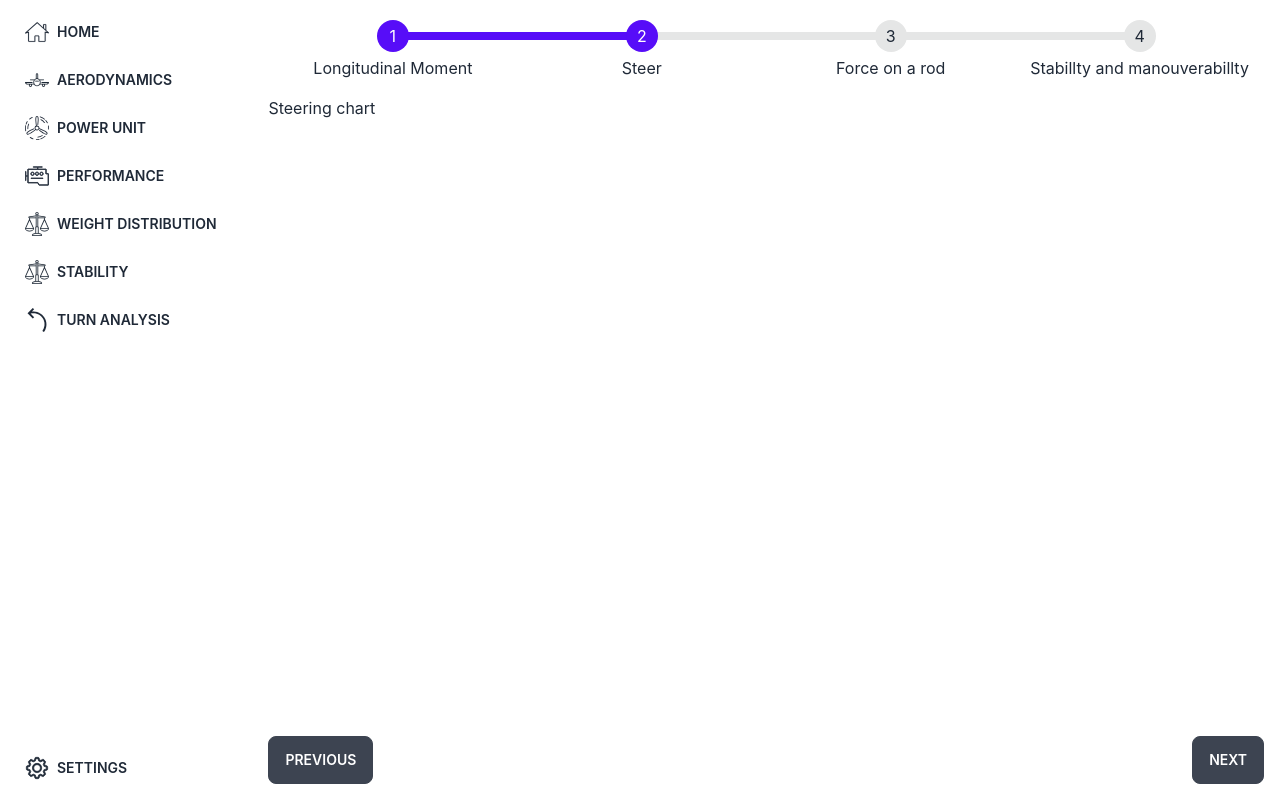
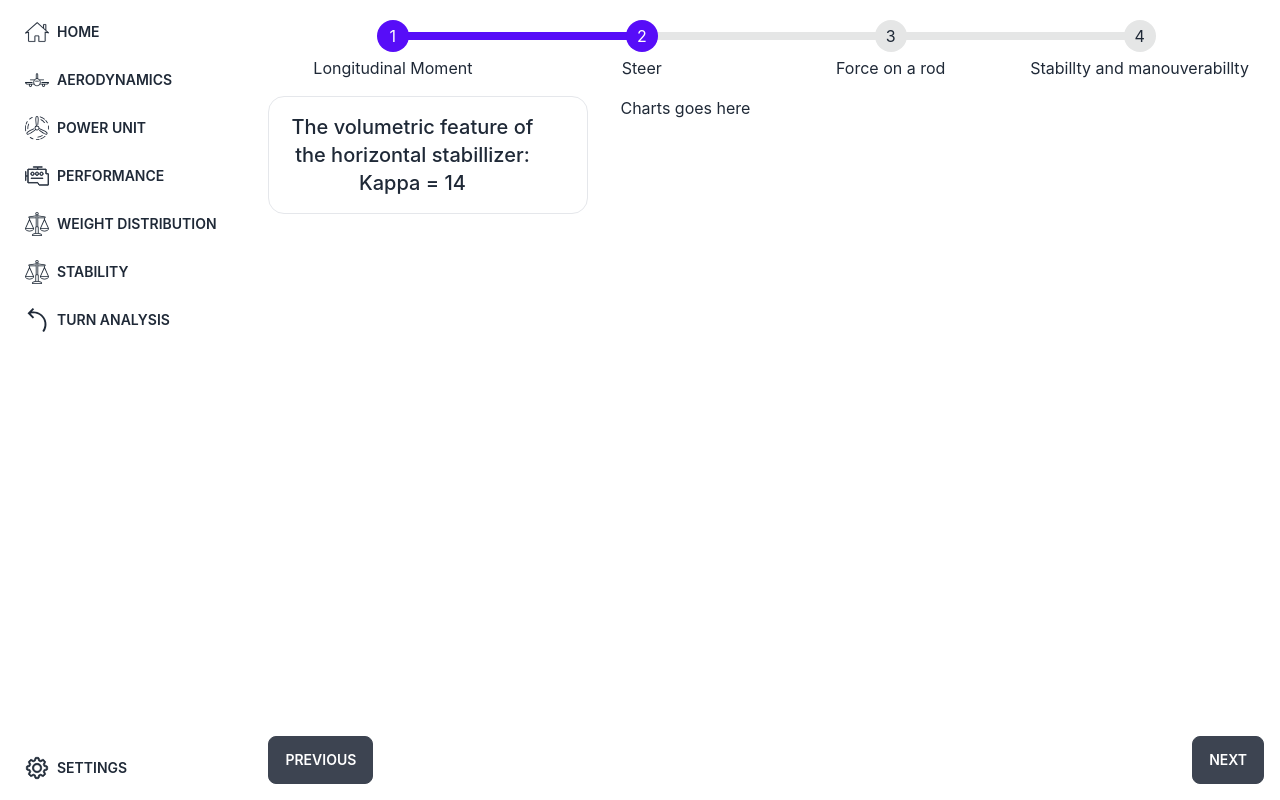
Before and after one commit to adamsmietanka/aircraft-calculator, a React (Create React App) app in the folder frontend/: page /stability/steer in a window 1280 px wide. Built offline with nearby package versions, Linux system fonts and the light colour scheme.

Commit message:
feat: added kappa dropdown with its calculations

```diff
--- /dev/null
+++ b/frontend/src/components/molecules/StabillitySteerChart.tsx
@@ -0,0 +1,11 @@
+import React from 'react'
+
+const StabillitySteerChart = () => {
+  return (
+    <div>
+      Charts goes here
+    </div>
+  )
+}
+
+export default StabillitySteerChart
--- /dev/null
+++ b/frontend/src/components/molecules/StabillitySteerKappaDataColapse.tsx
@@ -0,0 +1,84 @@
+import React, { useEffect } from "react";
+import InputNumber from "../atoms/InputNumber";
+import OverwritableInputNumber from "../atoms/OverwritableInputNumber";
+import { useLongitudalMomentStore } from "../../utils/useLongitudalMoment";
+import { useSteerOutputStore, useSteerStore } from "../../utils/useSteer";
+import { calculateKappa } from "../../utils/steerCalculation";
+
+const StabillitySteerKappaDataColapse = () => {
+  const xh = useSteerStore((state) => state.x_h);
+  const setXh = useSteerStore((state) => state.setX_h);
+  const sh = useSteerStore((state) => state.sh);
+  const setSh = useSteerStore((state) => state.setSh);
+  const configuration = useSteerStore((state) => state.speedDifference)
+  const setVelocityDifferenece = useSteerStore(
+    (state) => state.setSpeedDifference
+  );
+  const mac = useLongitudalMomentStore((state) => state.c_a);
+  const cog = useLongitudalMomentStore((state) => state.x_sc);
+  const s= useLongitudalMomentStore((state) => state.S);
+  const kappa = useSteerOutputStore((state) => state.kappa);
+  const setKappa = useSteerOutputStore((state) => state.setKappa);
+  const rudderConfiguration = [
+    { name: "T-tail", value: 0.98 },
+    { name: "Rudder in fuselage axis", value: 0.9 },
+    { name: "Rudder below fuselage axis", value: 0.85 },
+  ];
+  useEffect(()=>{setKappa(calculateKappa({s,sh,configuration,mac,xh,cog}))},[cog, configuration, mac, s, setKappa,sh, xh])
+  const handleSelect = (value: string) => {
+    setVelocityDifferenece(parseFloat(value));
+  };
+  return (
+    <div tabIndex={0} className="collapse border rounded-box">
+      <input type="checkbox" />
+      <button className="collapse-title text-xl font-medium">
+        {" "}
+        The volumetric feature of the horizontal stabillizer: Kappa = {kappa.toPrecision(2)}
+      </button>
+      <div className="collapse-content ">
+        <OverwritableInputNumber
+          value={xh}
+          setter={setXh}
+          label="Distance between Stabilizer 1/4 of MAC and wing 1/4 MAC"
+          unit="m"
+        />
+
+        <label className="label">
+          <span className="label-text"> Choose rudder configuration </span>
+        </label>
+        <select
+          className="select select-bordered w-60 max-w-xs m-2"
+          onChange={(e) => handleSelect(e.target.value)}
+        >
+          {rudderConfiguration.map((config) => (
+            <option key={config.name} value={config.value}>
+              {config.name}
+            </option>
+          ))}
+        </select>
+
+        <InputNumber
+          value={sh}
+          setter={setSh}
+          label="Rudder area"
+          unit="m^2"
+          step = {0.5}
+        />
+
+        <label className="label">
+          <span className="label-text"> Mean aerodynamic cord: {mac} m </span>
+        </label>
+
+        <label className="label">
+          <span className="label-text"> Center od gravity: {cog} </span>
+        </label>
+
+        <label className="label">
+          <span className="label-text"> Wing Surface: {s} m^2 </span>
+        </label>
+      </div>
+    </div>
+  );
+};
+
+export default StabillitySteerKappaDataColapse;
--- a/frontend/src/components/organisms/StabillitySteer.tsx
+++ b/frontend/src/components/organisms/StabillitySteer.tsx
@@ -1,9 +1,14 @@
 import React from 'react'
+import StabillitySteerChart from '../molecules/StabillitySteerChart';
+import StabillitySteerKappaDataColapse from '../molecules/StabillitySteerKappaDataColapse';
 
 const StabillitySteer = () => {
   return (
-    <div>
-      Steering chart
+      <div className="flex flex-row">
+      <div className="flex flex-col w-80 mr-8 space-y-2">
+        <StabillitySteerKappaDataColapse />
+      </div>
+      <StabillitySteerChart/>
     </div>
   )
 }
--- /dev/null
+++ b/frontend/src/utils/steerCalculation.ts
@@ -0,0 +1,12 @@
+interface kappaCalculation{
+    s:number
+    sh:number
+    configuration:number
+    mac:number
+    xh:number
+    cog:number
+}
+
+export const calculateKappa = ({s,sh,configuration,mac,xh,cog}:kappaCalculation) => {
+    return ((xh/mac-cog))*s/sh*configuration
+}
--- /dev/null
+++ b/frontend/src/utils/useSteer.ts
@@ -0,0 +1,29 @@
+import create from "zustand";
+
+interface SteerState {
+  x_h: number;
+  speedDifference: number;
+  sh:number;
+  setX_h: (value: number) => void;
+  setSpeedDifference: (value: number) => void;
+  setSh: (value: number) => void;
+}
+
+export const useSteerStore = create<SteerState>()((set) => ({
+  x_h: 10,
+  speedDifference: 0.98,
+  sh:3.78,
+  setX_h: (value) => set((state) => ({ x_h: value })),
+  setSpeedDifference: (value) => set((state) => ({ speedDifference: value })),
+  setSh:(value) => set((state) => ({ sh: value }))
+}));
+
+interface SteerOutputState {
+  kappa: number;
+  setKappa: (value: number) => void;
+}
+
+export const useSteerOutputStore = create<SteerOutputState>()((set) => ({
+  kappa: 10,
+  setKappa: (value) => set((state) => ({ kappa: value })),
+}));
```
